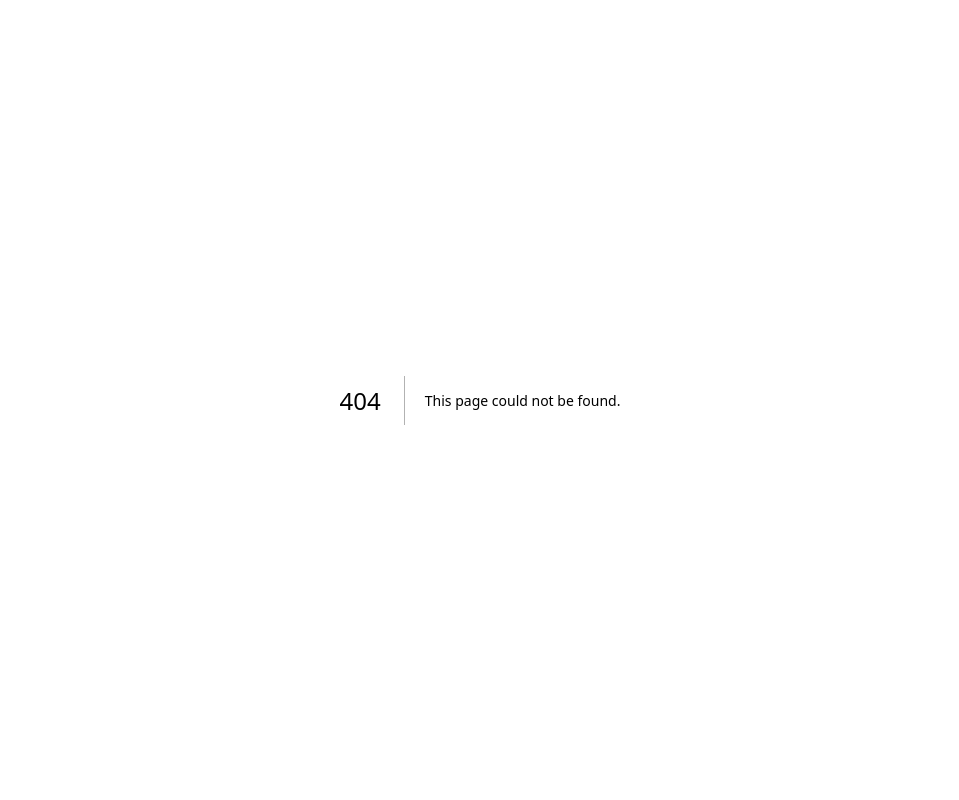
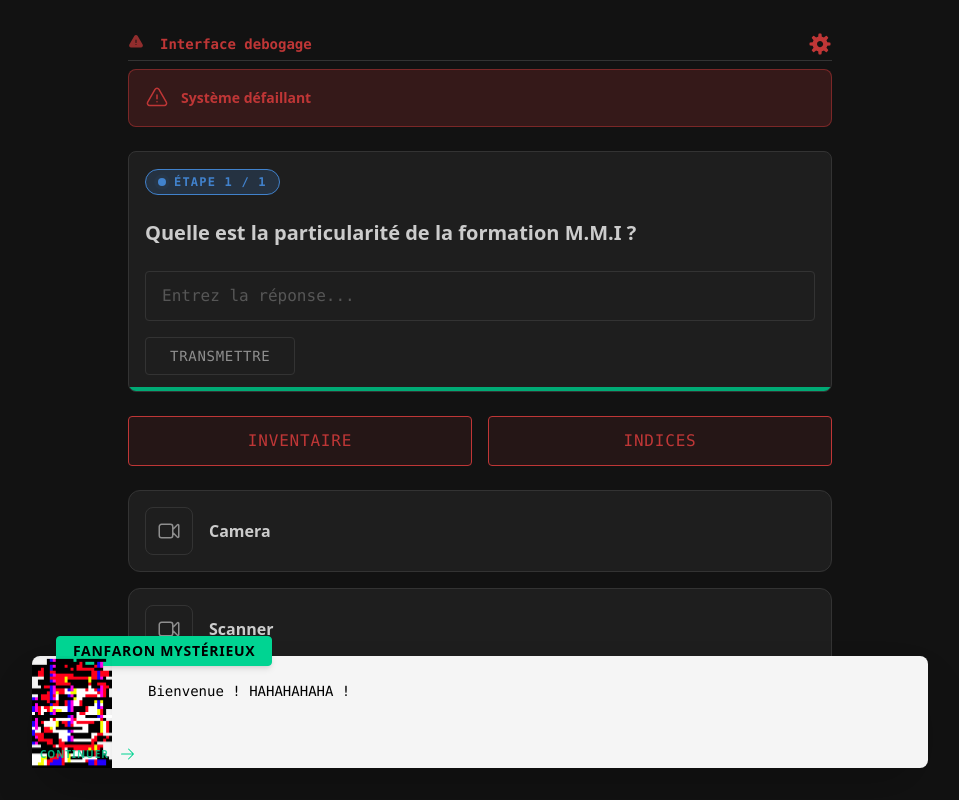
Before and after one commit to Sekaivi/MissionADA42, a Next.js app: page /interfaces/debug in a window 1280 px wide. Before the commit this address had no page. Shown: the whole page, without its empty margins (160-1119 px from the left). Built offline with nearby package versions, Linux system fonts and the light colour scheme.

Commit message:
feat(Interfaces) WIP debug mode

```diff
--- /dev/null
+++ b/src/app/interfaces/debug/layout.tsx
@@ -0,0 +1,13 @@
+import React from 'react';
+
+import type { Metadata } from 'next';
+
+import ClientLayout from '@/app/ClientLayout';
+
+export const metadata: Metadata = {
+    title: 'Debug',
+};
+
+export default function DebugLayout({ children }: { children: React.ReactNode }) {
+    return <ClientLayout variant="dark">{children}</ClientLayout>;
+}
--- /dev/null
+++ b/src/app/interfaces/debug/page.tsx
@@ -0,0 +1,65 @@
+'use client';
+
+import React from 'react';
+
+import { Cog8ToothIcon } from '@heroicons/react/16/solid';
+import { VideoCameraIcon } from '@heroicons/react/24/outline';
+import { ExclamationTriangleIcon } from '@heroicons/react/24/solid';
+
+import QuizPuzzleSimple from '@/components/SCENARIO/1-1-QuizPuzzle-simple/QuizPuzzle-simple';
+import { AlphaButton } from '@/components/alpha/AlphaButton';
+import { AlphaError } from '@/components/alpha/AlphaError';
+import { AlphaPuzzleHeader } from '@/components/alpha/AlphaGameHeader';
+import { ModuleLink } from '@/components/alpha/ModuleLink';
+
+export default function DebugPage() {
+    return (
+        <div className={'space-y-6'}>
+            <AlphaPuzzleHeader
+                left={
+                    <div className={'text-brand-error flex gap-4 font-bold'}>
+                        <ExclamationTriangleIcon className="h-4 w-4 animate-pulse" />
+                        Interface debogage
+                    </div>
+                }
+                right={
+                    <div className={'text-brand-error active:bg-opacity-80 active:scale-95'}>
+                        <Cog8ToothIcon className="h-6 w-6" />
+                    </div>
+                }
+            />
+
+            <AlphaError message={'Système défaillant'} />
+
+            <QuizPuzzleSimple
+                onSolve={function (): void {
+                    throw new Error('Function not implemented.');
+                }}
+            />
+
+            <div className={'flex gap-4'}>
+                <AlphaButton size={'lg'} fullWidth={true} variant={'danger'}>
+                    Inventaire
+                </AlphaButton>
+                <AlphaButton size={'lg'} fullWidth={true} variant={'danger'}>
+                    Indices
+                </AlphaButton>
+            </div>
+
+            <div className={'space-y-4'}>
+                <ModuleLink
+                    href={'/alpha/camera/camera-only'}
+                    title={'Camera'}
+                    subtitle={''}
+                    icon={VideoCameraIcon}
+                />
+                <ModuleLink
+                    href={'/alpha/camera/camera-only'}
+                    title={'Scanner'}
+                    subtitle={''}
+                    icon={VideoCameraIcon}
+                />
+            </div>
+        </div>
+    );
+}
```
